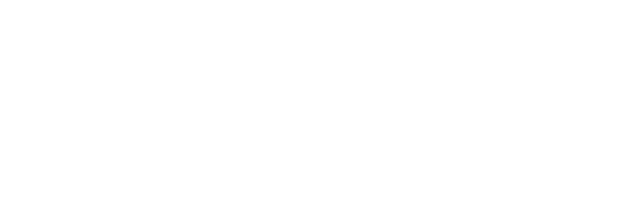
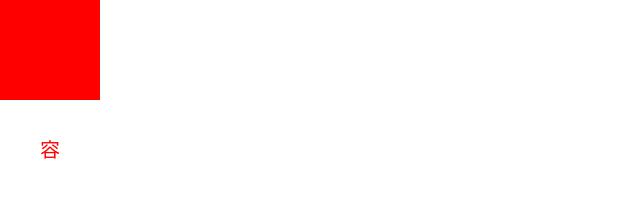
Before and after one commit to liliang1024/myGit, a plain HTML site: page index.html in a window 1280 px wide. Shown: the whole page, without its empty margins (0-640 px from the left). Drawn offline with Linux system fonts and the light colour scheme.

```diff
--- a/index.html
+++ b/index.html
@@ -9,9 +9,20 @@
 			padding:0;
 			list-style:none;
 		}
+		.box {
+			width:100px;
+			height:100px;
+			background:red;
+			/*新添加的内容*/
+			text-align:center;
+			line-height:100px;
+			color:red;
+			font-size:20px;
+		}
+
 	</style>
 </head>
 <body>
-	<div class="box"></div>
+	<div class="box">新添加的内容</div>
 </body>
 </html>
```
Also changed, not shown: login.html (added, +10 -0 lines).
